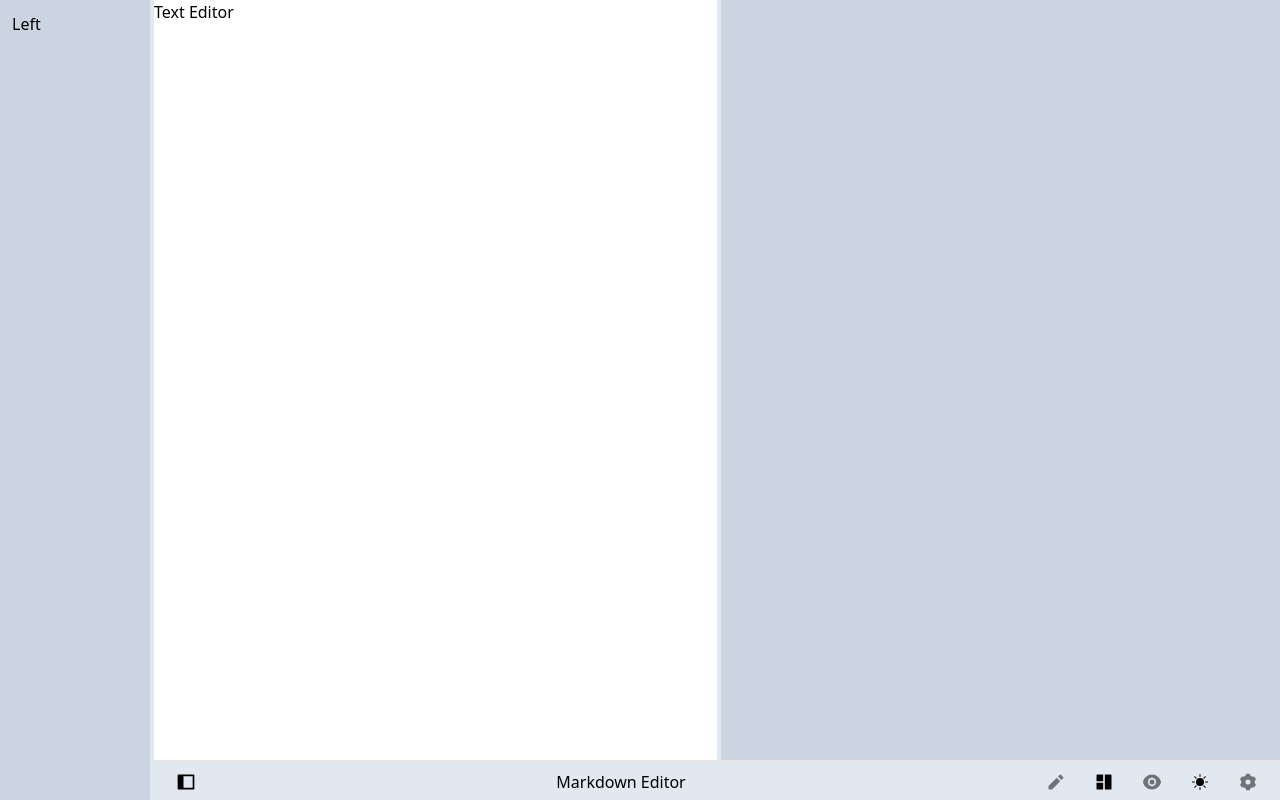
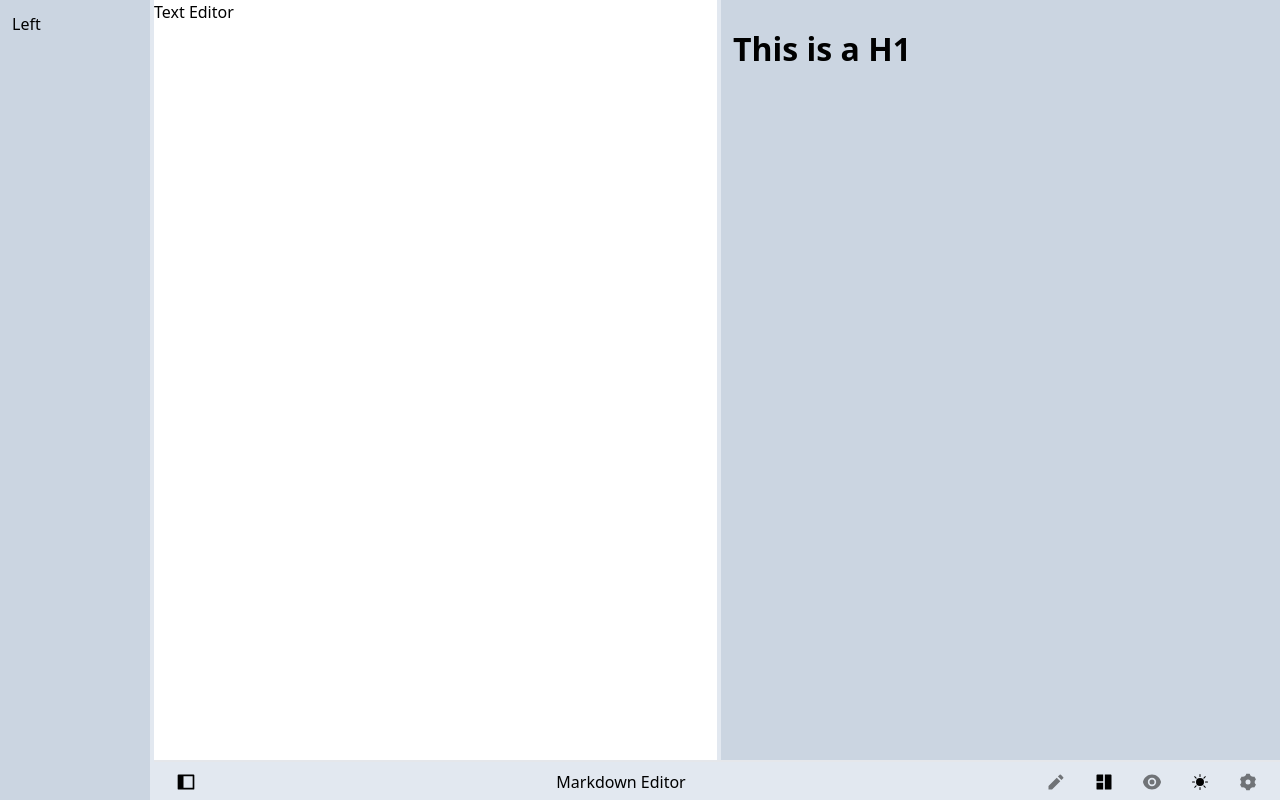
Before and after one commit to thanhanofhcmus/markdown-editor, a React (Create React App) app: page / in a window 1280 px wide. Built offline with nearby package versions, Linux system fonts and the light colour scheme.

Commit message:
update package.json

```diff
--- a/package.json
+++ b/package.json
@@ -10,7 +10,7 @@
     "@types/marked": "^4.0.8",
     "@types/node": "^16.18.12",
     "@types/react": "^17.0.53",
-    "@types/react-dom": "^1.0.18",
+    "@types/react-dom": "^17.0.1",
     "highlight.js": "^11.7.0",
     "marked": "^4.2.12",
     "monaco-editor": "^0.35.0",
--- a/src/components/CodeMirror.tsx
+++ b/src/components/CodeMirror.tsx
@@ -5,7 +5,9 @@ interface Props {
   setText: (text: string) => void
 }
 
-export const TextEditor = (_: Props) => {
+export const TextEditor = ({ setText }: Props) => {
+  setText("# This is a H1");
+
   return (
       <div>Text Editor</div>
   )
```
Also changed, not shown: 1 other file (tests, documents, lock files or other folders).
